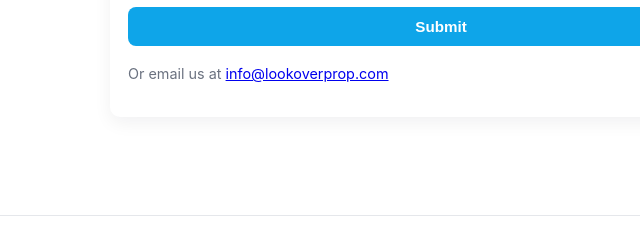
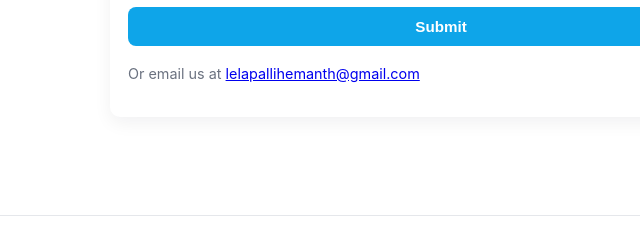
Before and after one commit to HkChotu/lookoverprop-website, a plain HTML site: page index.html in a window 1280 px wide. Shown: the part 3175-3414 px from the top of the page, 0-640 px from the left. Drawn offline with Linux system fonts and the light colour scheme.

Commit message:
Update index.html

```diff
--- a/index.html
+++ b/index.html
@@ -218,7 +218,7 @@
             <textarea id="message" name="message" rows="4"></textarea>
 
             <button type="submit" class="btn primary">Submit</button>
-            <p class="form-note">Or email us at <a href="mailto:info@lookoverprop.com">info@lookoverprop.com</a></p>
+            <p class="form-note">Or email us at <a href="mailto:lelapallihemanth@gmail.com">lelapallihemanth@gmail.com</a></p>
           </form>
         </div>
 
```
